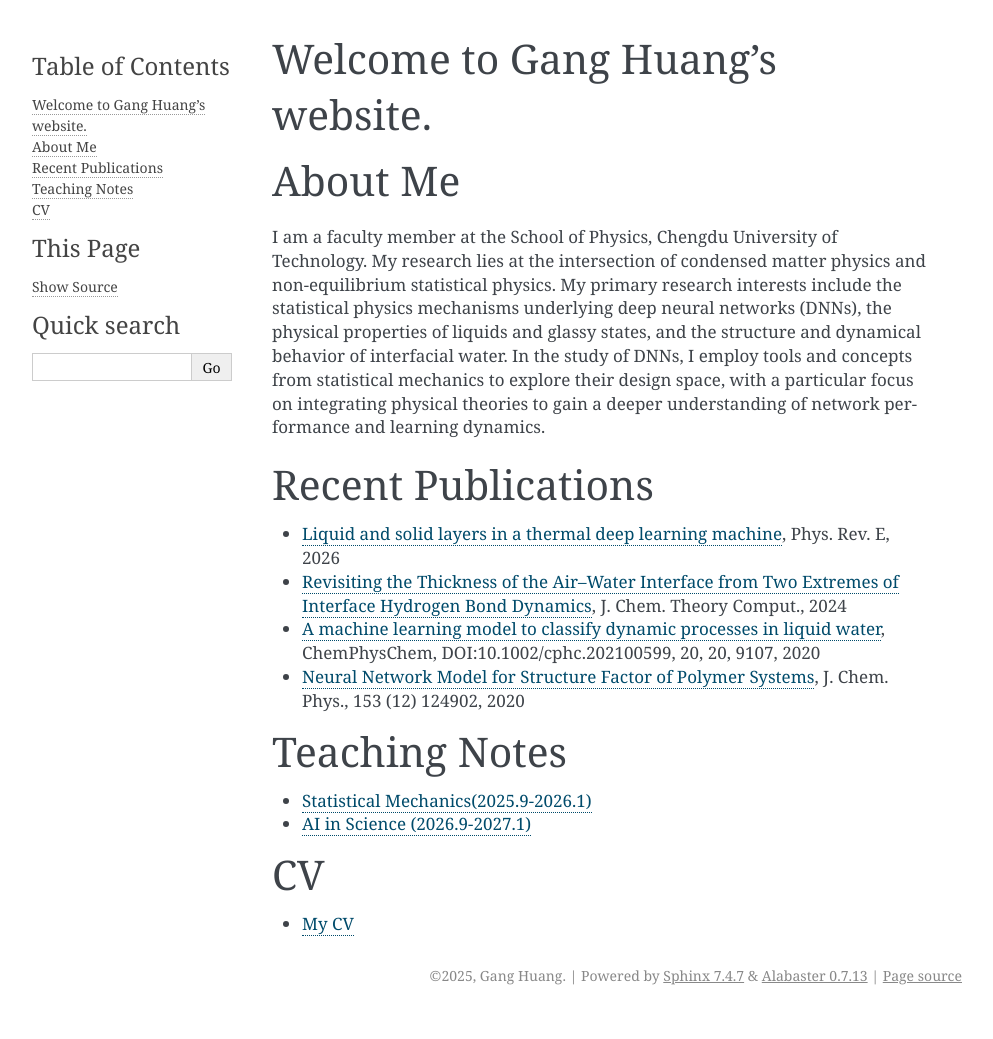
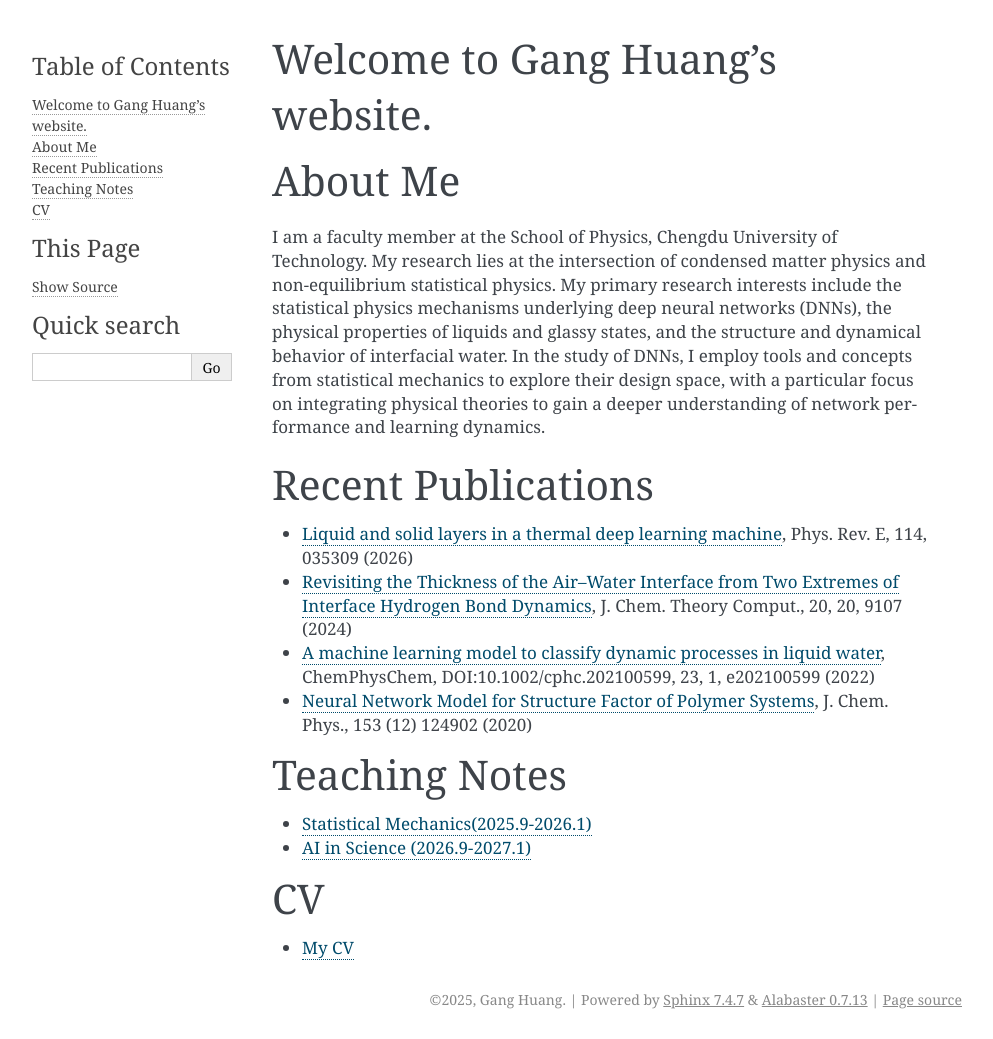
Before and after one commit to hg08/hg08.github.io, a Sphinx documentation site: the page built from doc/home.md, in a window 1280 px wide. Shown: the whole page, without its empty margins (148-1141 px from the left). Built offline with Sphinx 7.4.7, drawn with Linux system fonts in a browser that asks for light colours; before the commit the page ends 1015 px from its top, so only the background shows below that.

Commit message:
update md

```diff
--- a/doc/home.md
+++ b/doc/home.md
@@ -8,11 +8,11 @@ In the study of DNNs, I employ tools and concepts from statistical mechanics to
 
 # Recent Publications
 
-- [Liquid and solid layers in a thermal deep learning machine](https://doi.org/10.1103/twww-yj1y), Phys. Rev. E, 2026
-- [Revisiting the Thickness of the Air–Water Interface from Two Extremes of Interface Hydrogen Bond Dynamics](https://pubs.acs.org/doi/10.1021/acs.jctc.4c00457), J. Chem. Theory Comput., 2024
+- [Liquid and solid layers in a thermal deep learning machine](https://doi.org/10.1103/twww-yj1y), Phys. Rev. E, 114, 035309 (2026)
+- [Revisiting the Thickness of the Air–Water Interface from Two Extremes of Interface Hydrogen Bond Dynamics](https://pubs.acs.org/doi/10.1021/acs.jctc.4c00457), J. Chem. Theory Comput., 20, 20, 9107 (2024)
 - [A machine learning model to classify dynamic processes
-in liquid water](https://chemistry-europe.onlinelibrary.wiley.com/doi/abs/10.1002/cphc.202100599), ChemPhysChem, DOI:10.1002/cphc.202100599, 20, 20, 9107, 2020
-- [Neural Network Model for Structure Factor of Polymer Systems](https://aip.scitation.org/doi/full/10.1063/5.0022464), J. Chem. Phys., 153 (12) 124902, 2020
+in liquid water](https://chemistry-europe.onlinelibrary.wiley.com/doi/abs/10.1002/cphc.202100599), ChemPhysChem, DOI:10.1002/cphc.202100599, 23, 1, e202100599 (2022)
+- [Neural Network Model for Structure Factor of Polymer Systems](https://aip.scitation.org/doi/full/10.1063/5.0022464), J. Chem. Phys., 153 (12) 124902 (2020)
 
 # Teaching Notes
 - [Statistical Mechanics(2025.9-2026.1)](teaching/statistical_mechanics.md)
```
Also changed, not shown: doc/cv.md (+1 -1 lines).
